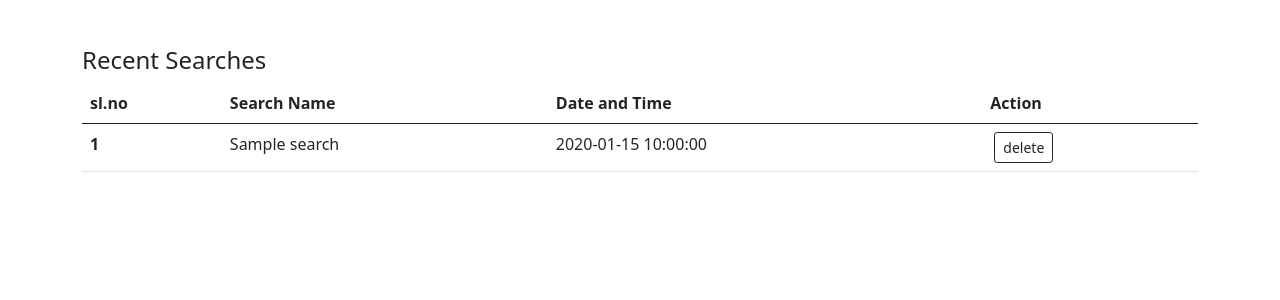
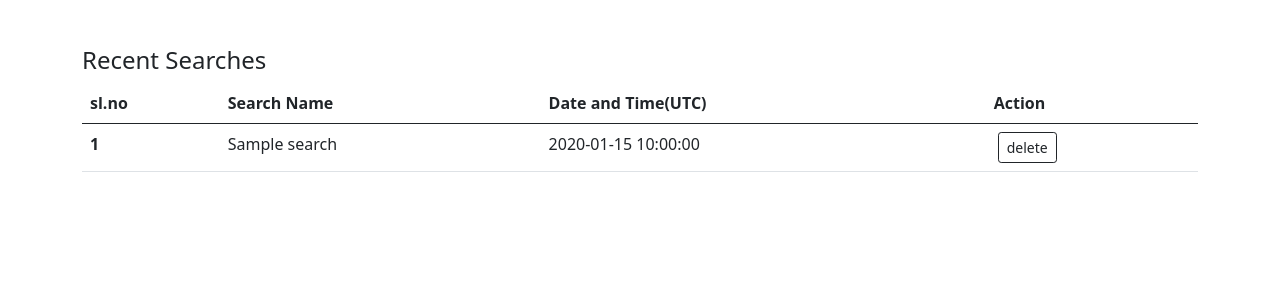
Before and after one commit to DipanjanKhan/Search-Youtube-Videos, a Flask app: page / in a window 1280 px wide. Shown: the part 230-530 px from the top of the page. Run offline with Flask 3, Linux system fonts and the light colour scheme; tables that the repository leaves empty hold one stand-in row (values such as "Sample post").

Commit message:
Initial commit

```diff
--- a/templates/index.html
+++ b/templates/index.html
@@ -38,7 +38,7 @@
               <tr>
                 <th scope="col">sl.no</th>
                 <th scope="col">Search Name</th>
-                <th scope="col">Date and Time</th>
+                <th scope="col">Date and Time(UTC)</th>
                 <th scope="col">Action</th>
               </tr>
             </thead>
```
